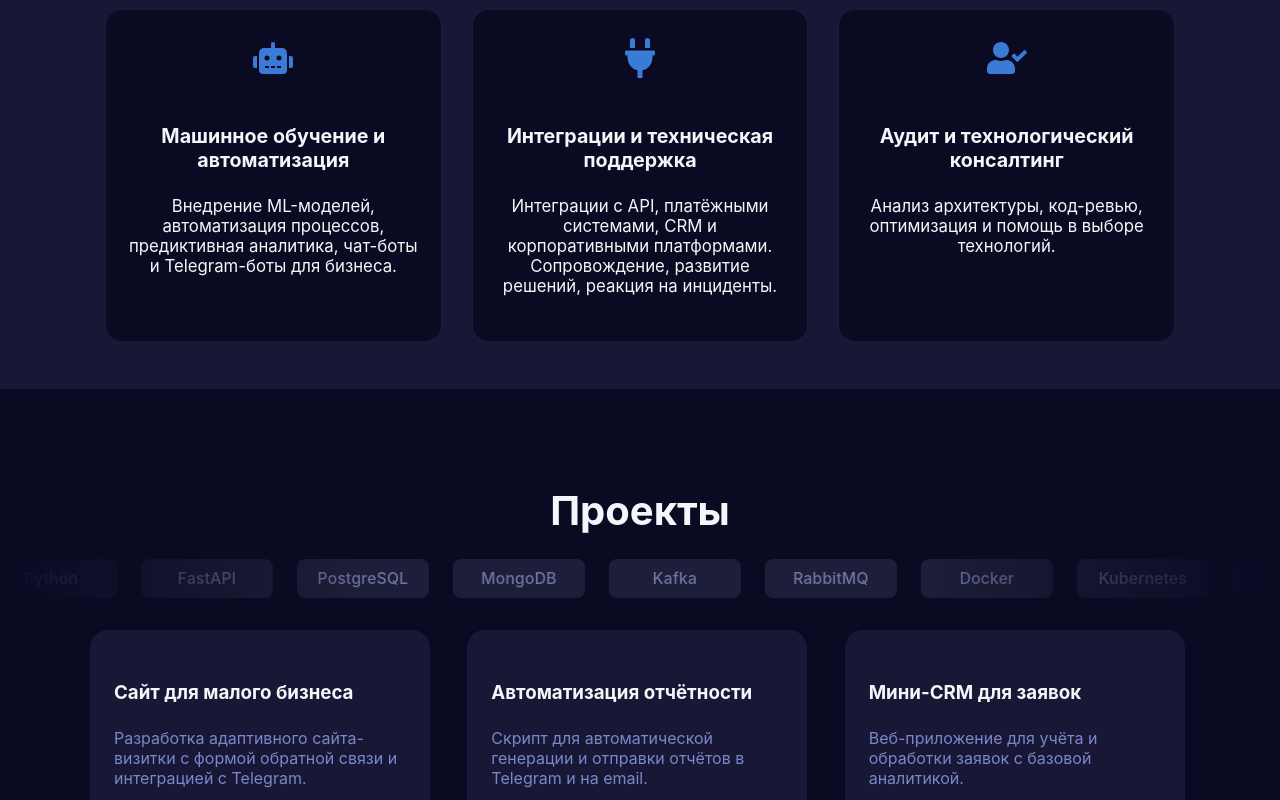
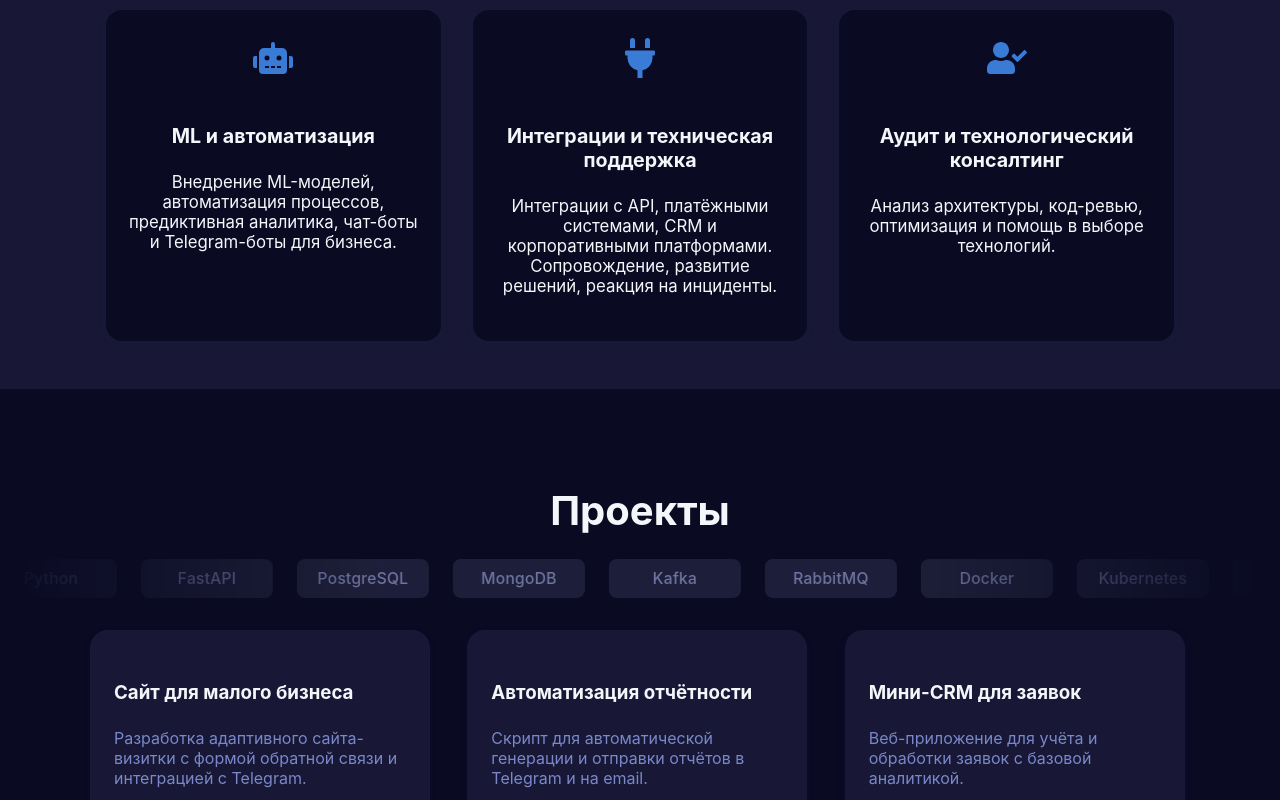
Before and after one commit to simbioz-tech/simbioz-site, a React (Vite) app in the folder simbioz-landing/: page / in a window 1280 px wide. Shown: the part 1000-1800 px from the top of the page. Built offline with nearby package versions, Linux system fonts and the light colour scheme; the HTML template or start-up script is replaced by a standard one.

Commit message:
Shorten "Machine Learning" to "ML" in service and pricing sections
Co-authored-by: simbioztech <simbioztech@yandex.ru>

```diff
--- a/simbioz-landing/src/components/Prices.jsx
+++ b/simbioz-landing/src/components/Prices.jsx
@@ -504,9 +504,9 @@ const prices = [
     ],
     popular: false,
   },
-  // Машинное обучение и автоматизация
+  // ML и автоматизация
   {
-    section: 'Машинное обучение и автоматизация',
+    section: 'ML и автоматизация',
     title: 'Базовый',
     price: 'от 15 000₽',
     subtitle: 'Простая аналитика или ML-модель',
@@ -518,7 +518,7 @@ const prices = [
     popular: false,
   },
   {
-    section: 'Машинное обучение и автоматизация',
+    section: 'ML и автоматизация',
     title: 'Стандарт',
     price: 'от 29 000₽',
     subtitle: 'Внедрение ML/AI, чат-бот',
@@ -531,7 +531,7 @@ const prices = [
     popular: true,
   },
   {
-    section: 'Машинное обучение и автоматизация',
+    section: 'ML и автоматизация',
     title: 'Премиум',
     price: 'от 69 000₽',
     subtitle: 'Комплексная автоматизация',
--- a/simbioz-landing/src/components/Services.jsx
+++ b/simbioz-landing/src/components/Services.jsx
@@ -106,7 +106,7 @@ const services = [
     { icon: <FaLaptopCode />, title: 'Frontend и клиентская логика', desc: 'Создание адаптивных интерфейсов на React, Vue, TypeScript. Интеграция с backend, настройка клиентской логики.' },
     { icon: <FaServer />, title: 'Backend и архитектура', desc: 'Проектирование микросервисов, разработка REST/gRPC API, работа с базами данных, интеграции и построение отказоустойчивых систем.' },
     { icon: <FaCogs />, title: 'DevOps и инфраструктура', desc: 'Автоматизация развёртывания, настройка CI/CD, Docker, Kubernetes, мониторинг и обеспечение стабильной работы.' },
-    { icon: <FaRobot />, title: 'Машинное обучение и автоматизация', desc: 'Внедрение ML-моделей, автоматизация процессов, предиктивная аналитика, чат-боты и Telegram-боты для бизнеса.' },
+    { icon: <FaRobot />, title: 'ML и автоматизация', desc: 'Внедрение ML-моделей, автоматизация процессов, предиктивная аналитика, чат-боты и Telegram-боты для бизнеса.' },
     { icon: <FaPlug />, title: 'Интеграции и техническая поддержка', desc: 'Интеграции с API, платёжными системами, CRM и корпоративными платформами. Сопровождение, развитие решений, реакция на инциденты.' },
     { icon: <FaUserCheck />, title: 'Аудит и технологический консалтинг', desc: 'Анализ архитектуры, код-ревью, оптимизация и помощь в выборе технологий.' },
 ];
```
